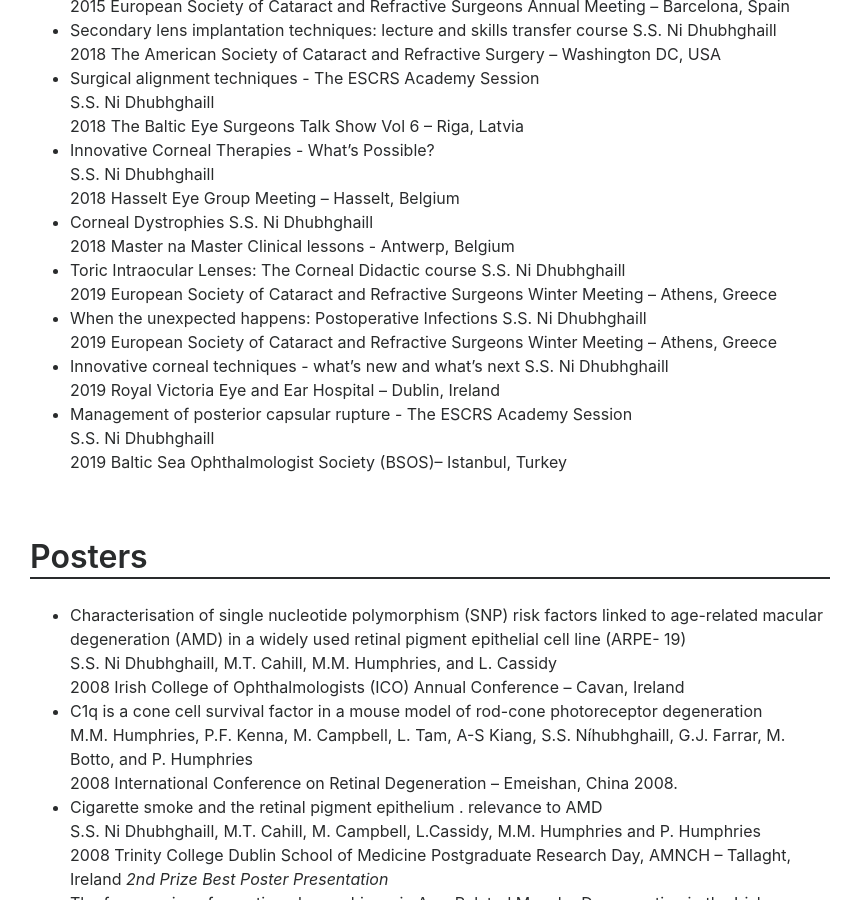
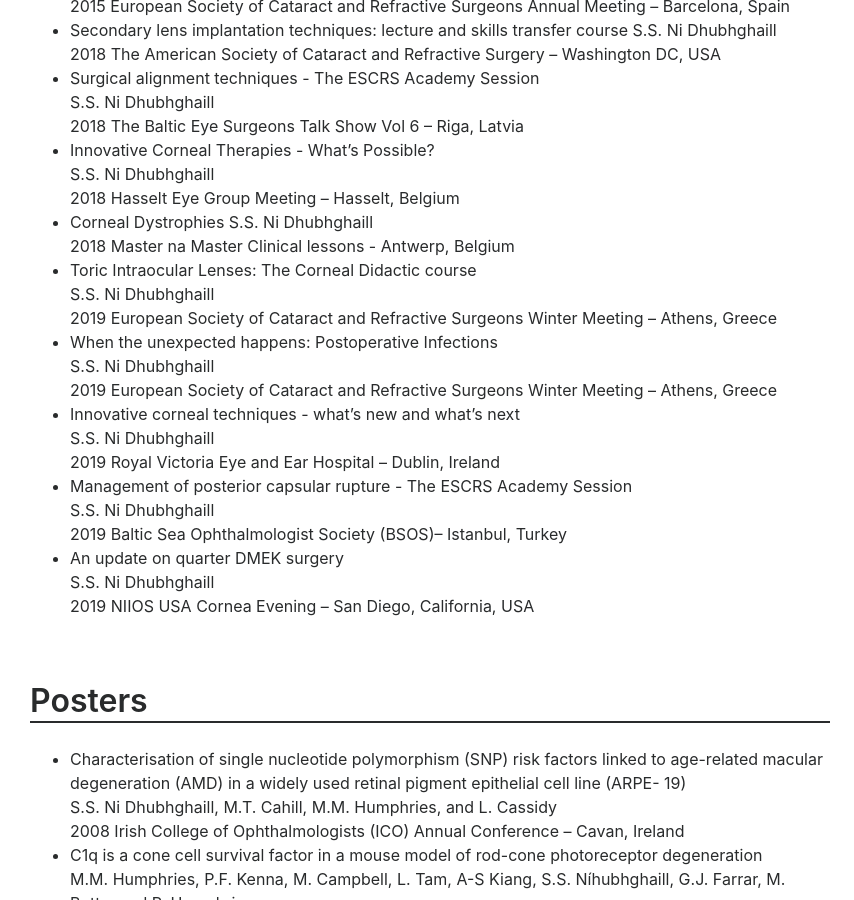
Before and after one commit to sorchanidhubhghaill/cv, a Jekyll site: the page built from index.md, in a window 1280 px wide and 900 px high, scrolled down 8117 px. Shown: the whole window, without its empty margins (210-1064 px from the left). Built offline with Jekyll 4.4.1, drawn with Linux system fonts in a browser that asks for light colours.

Commit message:
Update index.md

```diff
--- a/index.md
+++ b/index.md
@@ -328,6 +328,9 @@ Completed rotations in general surgery, maxillofacial surgery, gastroenterology
   - Management of posterior capsular rupture - The ESCRS Academy Session
      S.S. Ni Dhubhghaill
      2019 Baltic Sea Ophthalmologist Society (BSOS)-- Istanbul, Turkey
+  - An update on quarter DMEK surgery
+     S.S. Ni Dhubhghaill
+     2019 NIIOS USA Cornea Evening -- San Diego, California, USA
 
 ## Posters
 
```
